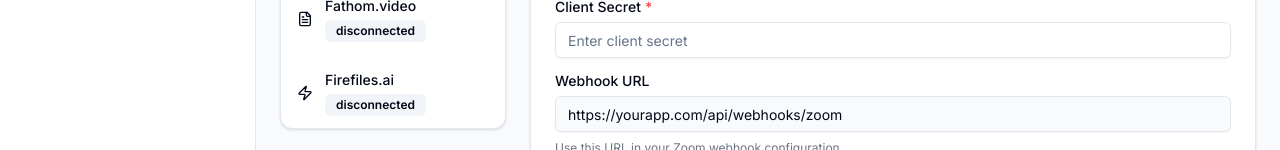
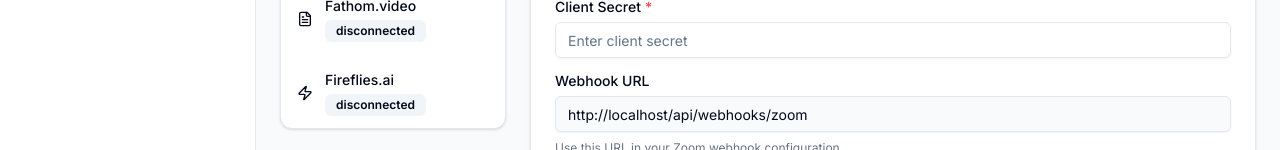
Before and after one commit to smaroc/supersales, a Next.js app: page /dashboard/settings in a window 1280 px wide. Shown: the part 650-800 px from the top of the page. Built offline with nearby package versions, Linux system fonts and the light colour scheme; no server answers; the database is empty; sample sign-in values are in the browser's storage.

Commit message:
fix: update webhook URLs to use NEXTAUTH_URL environment variable

```diff
--- a/app/dashboard/settings/page.tsx
+++ b/app/dashboard/settings/page.tsx
@@ -11,6 +11,14 @@ import { Settings, Video, FileText, Zap, Save, TestTube, AlertCircle, Database,
 import Link from 'next/link'
 import { seedHeadOfSalesData } from '@/app/actions/seed-head-of-sales'
 
+// Get the base URL from environment or window location
+const getWebhookBaseUrl = () => {
+  if (typeof window !== 'undefined') {
+    return window.location.origin
+  }
+  return process.env.NEXTAUTH_URL || 'https://yourapp.com'
+}
+
 const integrations = [
   {
     id: 'zoom',
@@ -21,7 +29,7 @@ const integrations = [
     fields: [
       { key: 'clientId', label: 'Client ID', type: 'text', required: true },
       { key: 'clientSecret', label: 'Client Secret', type: 'password', required: true },
-      { key: 'webhookUrl', label: 'Webhook URL', type: 'text', readonly: true, value: 'https://yourapp.com/api/webhooks/zoom' }
+      { key: 'webhookUrl', label: 'Webhook URL', type: 'text', readonly: true, value: `${getWebhookBaseUrl()}/api/webhooks/zoom` }
     ]
   },
   {
@@ -33,19 +41,19 @@ const integrations = [
     fields: [
       { key: 'apiKey', label: 'API Key', type: 'password', required: true },
       { key: 'webhookSecret', label: 'Webhook Secret', type: 'password', required: true },
-      { key: 'webhookUrl', label: 'Webhook URL', type: 'text', readonly: true, value: 'https://yourapp.com/api/webhooks/fathom' }
+      { key: 'webhookUrl', label: 'Webhook URL', type: 'text', readonly: true, value: `${getWebhookBaseUrl()}/api/webhooks/fathom` }
     ]
   },
   {
-    id: 'firefiles',
-    name: 'Firefiles.ai',
+    id: 'fireflies',
+    name: 'Fireflies.ai',
     icon: Zap,
-    description: 'Sync call recordings and transcripts from Firefiles.ai',
+    description: 'Sync call recordings and transcripts from Fireflies.ai',
     status: 'disconnected',
     fields: [
       { key: 'apiKey', label: 'API Key', type: 'password', required: true },
       { key: 'workspaceId', label: 'Workspace ID', type: 'text', required: true },
-      { key: 'webhookUrl', label: 'Webhook URL', type: 'text', readonly: true, value: 'https://yourapp.com/api/webhooks/firefiles' }
+      { key: 'webhookUrl', label: 'Webhook URL', type: 'text', readonly: true, value: `${getWebhookBaseUrl()}/api/webhooks/fireflies` }
     ]
   }
 ]
@@ -356,9 +364,9 @@ function SetupInstructions({ integrationId }: { integrationId: string }) {
         <li>5. Configure to trigger on "Recording processed" events</li>
       </ul>
     ),
-    firefiles: (
+    fireflies: (
       <ul className="text-sm text-blue-700 dark:text-blue-300 space-y-2">
-        <li>1. Access your Firefiles.ai workspace settings</li>
+        <li>1. Access your Fireflies.ai workspace settings</li>
         <li>2. Navigate to API section and generate an API key</li>
         <li>3. Copy your Workspace ID from the URL or settings</li>
         <li>4. Configure webhook endpoint to receive transcription updates</li>
```
